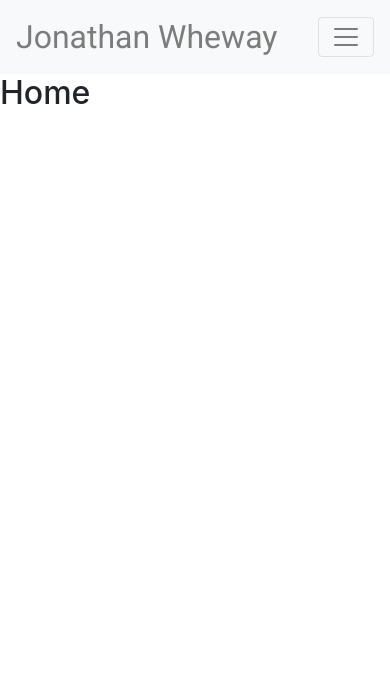
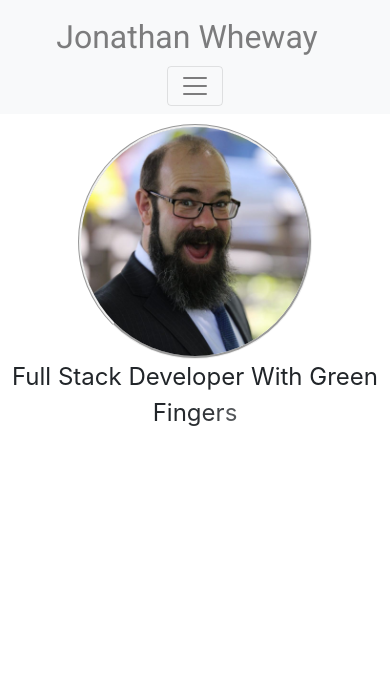
Before and after one commit to jonathanw82/cv, a Flask app: page / in a window 390 px wide. Shown: the top 687 px of the page. Run offline with Flask 2, Linux system fonts and the light colour scheme; some libraries are stand-ins or nearby versions.

Commit message:
added a photo and media queries to all parts for mobile

```diff
--- a/static/css/style.css
+++ b/static/css/style.css
@@ -1,26 +1,25 @@
-/*================= Landing page======================*/
+/*------------------ Landing page ---------------------*/
 
-/* .avatarImage{
-    width: 100%;
+.avatar-image{
+    width: 60%;
     height: auto;
+    border-radius: 50%;
+    border-style: groove;
 }
 
-.navbutton{
-    width: 100%;
-    height: auto;
-    border: 2px solid gray;
+.avatar-col{
+    padding-top: 10px;
+    text-align: right;
 }
 
-
-/*--------------------------------------------------- Hover.css */
-
-
-.hvr-shutter-out-vertical {
-    background-color: transparent;
+.title-text{
+    text-align: center;
+    font-size: 2rem;
 }
 
-.hvr-shutter-out-vertical:before{
-    background: rgba(0,0,0,0.2);
+/*--------------- Navingation and footer ------------- */
+.nav-bar-center{
+    justify-content: center!important;
 }
 
 .nav-item{
@@ -32,10 +31,16 @@
     font-size: 1.2rem;
 }
 
+.test:hover{
+    color: red!important;
+}
+
 .nav-item-name{
     font-family: 'Roboto', sans-serif;
     font-size: 2rem;
     color: rgb(0,0,0,.5)!important;
+    padding-right: 50px;
+    padding-left: 50px;
 }
 
 footer{
@@ -57,15 +62,47 @@
     font-size: 1.1rem;
 }
 
-/* ----------------- Media Queries ---------------*/
+
+/* ------------------- Media Queries -----------------*/
+@media only screen and (min-width: 768px){
+    .nav-name-mobile{
+        display: none;
+    }
+}
+
 
 @media only screen and (max-width: 768px){
+
+    .bg-light{
+        justify-content: center;
+    }
+
     .nav-icon{
         display: none;
     }
 
     .nav-item{
         text-align: left;
+    }
+
+    .title-text{
+        text-align: center;
+        font-size: 1.5rem;
+    }
+
+    .nav-name-desktop{
+        display: none;
+    }
+
+    .nav-name-mobile{
+        display: block;
+    }
+}
+
+
+@media only screen and (max-width: 425px){
+    .avatar-col{
+        text-align: center;
     }
 }
 
--- a/templates/base.html
+++ b/templates/base.html
@@ -14,7 +14,6 @@
 		integrity="sha384-Q6E9RHvbIyZFJoft+2mJbHaEWldlvI9IOYy5n3zV9zzTtmI3UksdQRVvoxMfooAo" crossorigin="anonymous"></script>
 	<script src="https://stackpath.bootstrapcdn.com/bootstrap/4.5.0/js/bootstrap.min.js"
 		integrity="sha384-OgVRvuATP1z7JjHLkuOU7Xw704+h835Lr+6QL9UvYjZE3Ipu6Tp75j7Bh/kR0JKI" crossorigin="anonymous"></script>
-	<link rel="stylesheet" href="https://cdnjs.cloudflare.com/ajax/libs/hover.css/2.3.1/css/hover-min.css">
 	<script src="https://cdnjs.cloudflare.com/ajax/libs/animejs/2.0.2/anime.min.js"></script>
 	<link href="https://fonts.googleapis.com/css2?family=Oswald:wght@300&family=Roboto&display=swap" rel="stylesheet">
 	<link rel="shortcut icon" type="image/x-icon" href="{{url_for ('static', filename='favicon.ico')}}">
@@ -26,18 +25,19 @@
 <body>
 	<header>
 		<nav class="navbar navbar-expand-lg navbar-light bg-light">
-			<a class="navbar-brand nav-item-name" href="{{ url_for('index') }}">Jonathan Wheway</a>
+			<a class="navbar-brand nav-item-name nav-name-mobile" href="{{ url_for('index') }}">Jonathan Wheway</a>
 			<button class="navbar-toggler" type="button" data-toggle="collapse" data-target="#navbarNavAltMarkup" aria-controls="navbarNavAltMarkup" aria-expanded="false" aria-label="Toggle navigation">
 				<span class="navbar-toggler-icon"></span>
 			</button>
-			<div class="collapse navbar-collapse" id="navbarNavAltMarkup">
-			  <div class="navbar-nav ml-auto">
-				<a class="nav-item nav-link hvr-shutter-out-vertical" href="{{ url_for('index') }}"><i class="fa fa-home nav-icon" aria-hidden="true"></i><br><span> About</span></a>
-				<a class="nav-item nav-link hvr-shutter-out-vertical" href="{{ url_for('resume') }}"><i class="fa fa-graduation-cap nav-icon" aria-hidden="true"></i><br><span> Resume</span></a>
-				<a class="nav-item nav-link hvr-shutter-out-vertical" href="{{ url_for ('github') }}"><i class="fab fa-github nav-icon"></i><br><span> GitHub</span></a>
-				<a class="nav-item nav-link hvr-shutter-out-vertical" href="{{ url_for ('hobbies') }}"><i class="fas fa-seedling nav-icon" aria-hidden="true"></i><br><span> Hobbies</span></a>
-				<a class="nav-item nav-link hvr-shutter-out-vertical" href="{{ url_for ('contact') }}"><i class="fa fa-comment-o nav-icon" aria-hidden="true"></i><br><span> Contact</span></a>
-				<a class="nav-item nav-link hvr-shutter-out-vertical" href="static/doc/JonWheway_cv_update.pdf" target="_blank"><i class="fa fa-download nav-icon" aria-hidden="true"></i><br><span> Download</span></a>
+			<div class="collapse navbar-collapse nav-bar-center" id="navbarNavAltMarkup">
+			  <div class="navbar-nav">
+				<a class="nav-item nav-link test" href="{{ url_for('index') }}"><i class="fa fa-home nav-icon" aria-hidden="true"></i><br><span> About</span></a>
+				<a class="nav-item nav-link" href="{{ url_for('resume') }}"><i class="fa fa-graduation-cap nav-icon" aria-hidden="true"></i><br><span> Resume</span></a>
+				<a class="nav-item nav-link" href="{{ url_for ('github') }}"><i class="fab fa-github nav-icon"></i><br><span> GitHub</span></a>
+				<a class="navbar-brand nav-item-name nav-name-desktop" href="{{ url_for('index') }}">Jonathan Wheway</a>
+				<a class="nav-item nav-link" href="{{ url_for ('hobbies') }}"><i class="fas fa-seedling nav-icon" aria-hidden="true"></i><br><span> Hobbies</span></a>
+				<a class="nav-item nav-link" href="{{ url_for ('contact') }}"><i class="fa fa-comment-o nav-icon" aria-hidden="true"></i><br><span> Contact</span></a>
+				<a class="nav-item nav-link" href="static/doc/JonWheway_cv_update.pdf" target="_blank"><i class="fa fa-download nav-icon" aria-hidden="true"></i><br><span> Download</span></a>
 			  </div>
 			</div>
 		  </nav>
--- a/templates/index.html
+++ b/templates/index.html
@@ -1,18 +1,23 @@
 
 {%  extends 'base.html' %}
 
-{% block title%}
+{% block title %}
 Home
-
 {%endblock%}
 
 {% block content %}
-    <h2>{{ page_title }}</h2>
 
-<div class="conatiner-fluid">
+<div class="conatiner">
+    <div class="row">
+        <div class="col-sm-4 avatar-col">
+            <img class="avatar-image" src="/static/images/avatar.jpg" alt="Avatar Image">
+        </div>
+        <div class="col-sm-8 title-text">
+            <p class="title ">Full Stack Developer With Green Fingers</p>
+        </div>
 
 
-
+    </div>
 </div>
 
 {% endblock %}
@@ -20,6 +25,24 @@
 
 {% block script %}
 
-<script></script>
+<script>
+    var textWrapper = document.querySelector('.title');
+    textWrapper.innerHTML = textWrapper.textContent.replace(/\S/g, "<span class='letter'>$&</span>");
+
+    anime.timeline({loop: true})
+    .add({
+        targets: '.title .letter',
+        opacity: [0,1],
+        easing: "easeInOutQuad",
+        duration: 2250,
+        delay: (el, i) => 150 * (i+1)
+    }).add({
+        targets: '.title',
+        opacity: 0,
+        duration: 1000,
+        easing: "easeOutExpo",
+        delay: 1000
+    });
+</script>
 
 {% endblock %}
```
Lines whose indentation alone changed are shown as unchanged.
